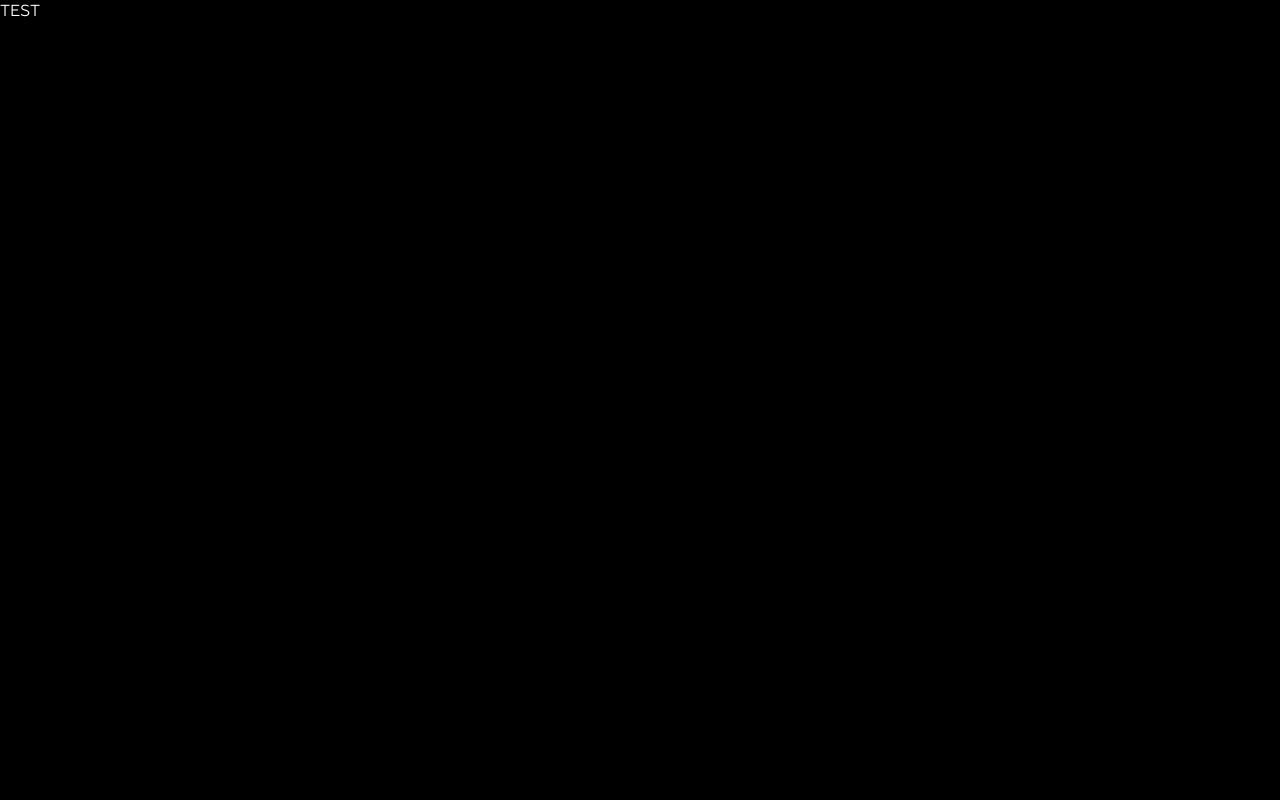
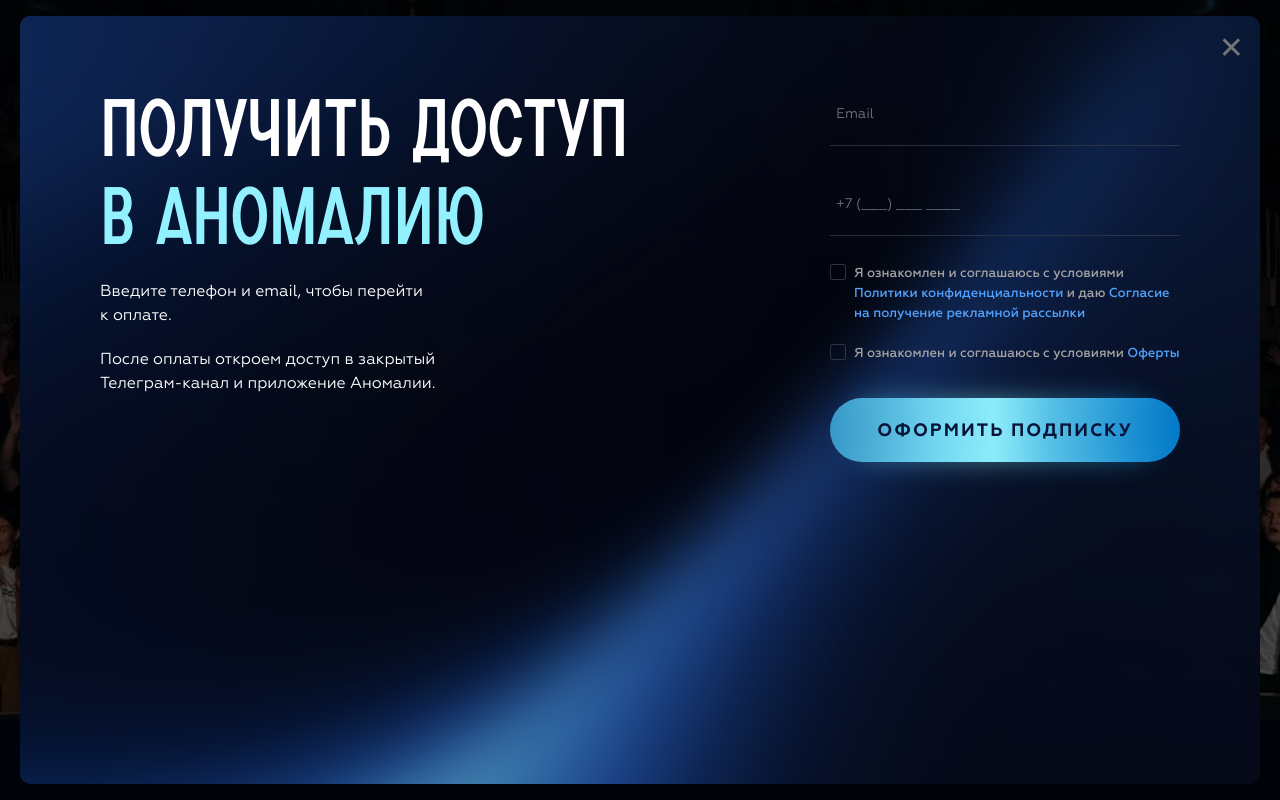
Before and after one commit to ditarget/anomaly-club-site, a Next.js app: page / in a window 1280 px wide. Both pictures are taken after a click on the button "ПОЛУЧИТЬ ДОСТУП". Shown: the top 800 px of the page. Built offline with nearby package versions, Linux system fonts and the light colour scheme; grey boxes are pictures that could not be loaded.

Commit message:
fix all Modal

```diff
--- a/src/app/actions/submitPaymentForm.ts
+++ b/src/app/actions/submitPaymentForm.ts
@@ -64,8 +64,6 @@ export async function submitPaymentForm(
 	if (phone.length === 10 && phone.startsWith('9')) {
 		phone = '7' + phone
 	}
-
-	phone = `+${phone}`
 
 	const apiUrl = process.env.API_URL
 
--- a/src/components/modals/payment-modal/PaymentModal.tsx
+++ b/src/components/modals/payment-modal/PaymentModal.tsx
@@ -5,8 +5,50 @@ import { cn } from '@/src/utils/cn'
 
 export function PaymentModal({ closeModal }: { closeModal: () => void }) {
 	return (
-		<div className='fixed z-120 inset-0 bg-black'>
-			<div>TEST</div>
+		<div className='fixed inset-0 z-120 flex items-center justify-center'>
+			{/* overlay */}
+			<div className='absolute inset-0 bg-black/60' />
+
+			{/* modal wrapper */}
+			<div className='relative z-10 max-w-400 w-full m-0 md:m-5 max-h-[96vh] h-full rounded-[10px] overflow-hidden flex flex-col'>
+				{/* background */}
+				<div className="absolute inset-0 bg-[url('/background/img.jpg')] bg-cover bg-center blur-xl scale-130" />
+
+				{/* header (НЕ скроллится) */}
+				<div className='relative z-10 flex justify-end p-4'>
+					<button
+						onClick={closeModal}
+						className='text-3xl text-[#757575]'
+					>
+						✕
+					</button>
+				</div>
+
+				{/* SCROLL AREA */}
+				<div className='relative z-10 flex-1 overflow-y-auto px-5 xs:px-8 pb-10'>
+					<div className='flex flex-col items-center md:items-start lg:flex-row gap-5 xs:gap-7.5 lg:justify-between max-w-270 mx-auto'>
+						{/* left */}
+						<div className='flex flex-col items-center md:items-start max-w-150 w-full space-y-4 xs:space-y-5 text-center md:text-left'>
+							<h2 className='font-display text-[36px] md:text-[80px] leading-[1.1]'>
+								Получить доступ
+								<span className='text-highlight'> в&nbsp;Аномалию</span>
+							</h2>
+
+							<p className={cn(text.bodyLarge, 'max-w-75.5 xs:max-w-105 md:max-w-87.5')}>
+								Введите телефон и&nbsp;email, чтобы&nbsp;перейти к&nbsp;оплате.
+							</p>
+
+							<p className={cn(text.bodyLarge, 'max-w-75.5 xs:max-w-105 md:max-w-87.5')}>
+								После оплаты откроем доступ в&nbsp;закрытый Телеграм-канал
+								и&nbsp;приложение Аномалии.
+							</p>
+						</div>
+
+						{/* form */}
+						<PaymentForm />
+					</div>
+				</div>
+			</div>
 		</div>
 	)
 }
--- a/src/components/sections/Hero/Hero.tsx
+++ b/src/components/sections/Hero/Hero.tsx
@@ -59,7 +59,7 @@ export function Hero() {
 							)}
 							onClick={openModal}
 						>
-							{/* CONTENT — ВАЖНО z-10 */}
+
 							<div className='flex justify-between items-center h-full relative z-10'>
 								<p className='pt-0.5'>Получить доступ</p>
 
```
